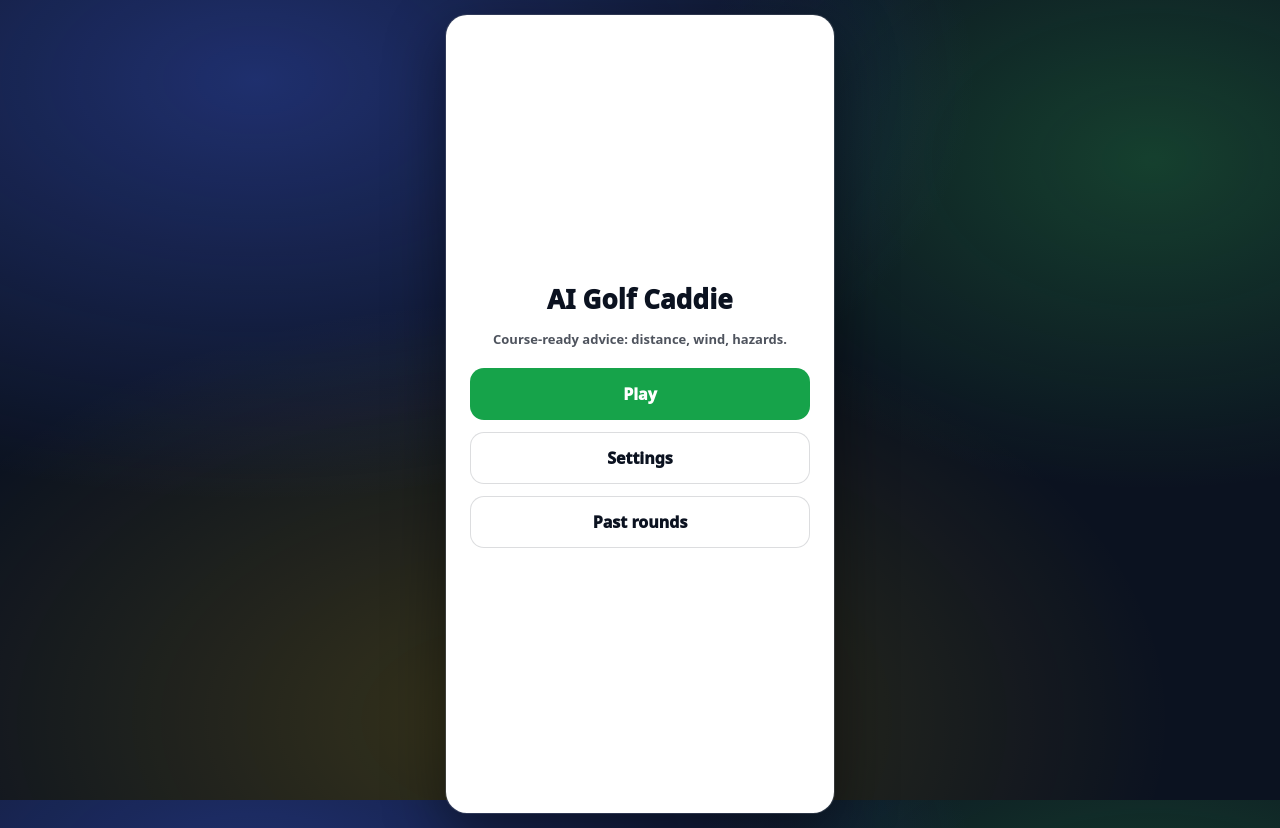
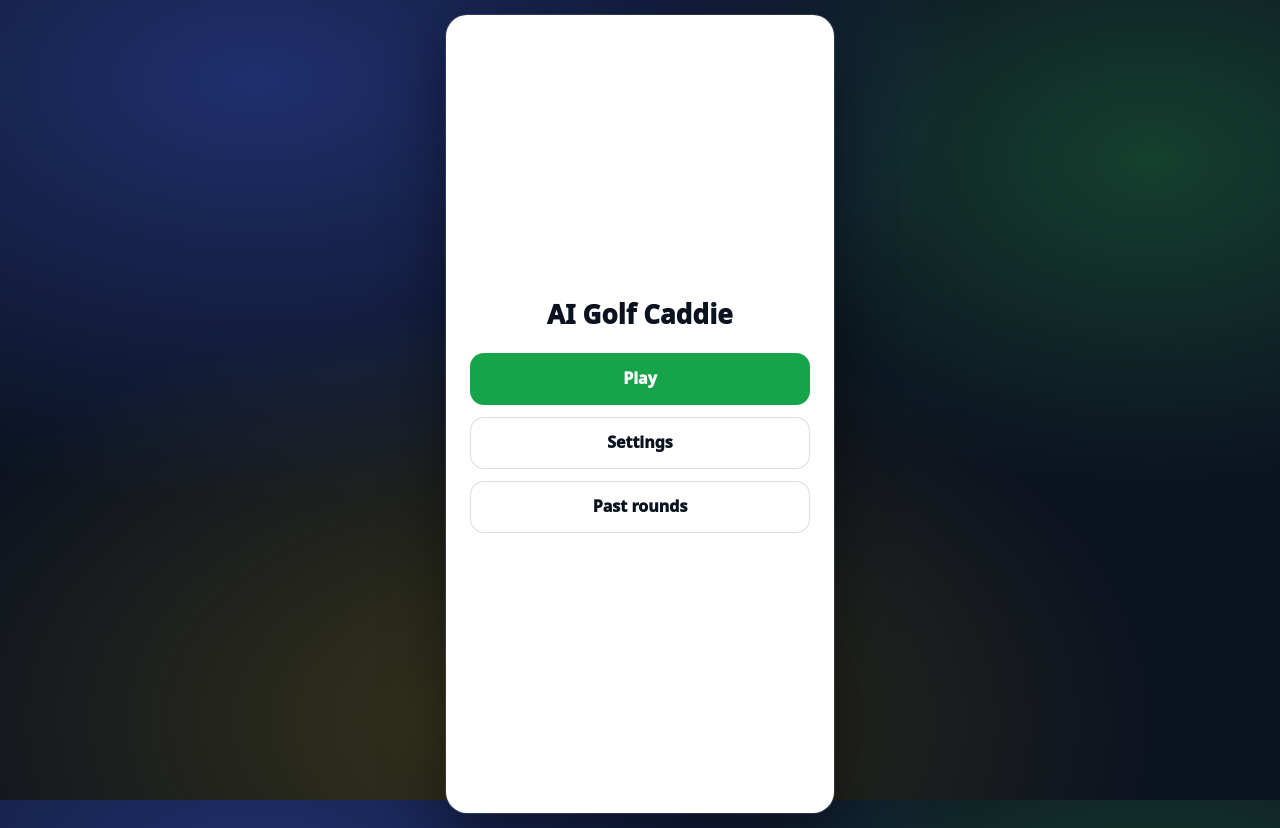
Before and after one commit to brady-heinig/golf_caddy_app, a Next.js app in the folder frontend/: page / in a window 1280 px wide. Built offline with nearby package versions, Linux system fonts and the light colour scheme.

Commit message:
Remove redundant subheading from the landing page to streamline the UI for the AI Golf Caddie application.

```diff
--- a/frontend/src/app/page.tsx
+++ b/frontend/src/app/page.tsx
@@ -3,7 +3,6 @@ export default function HomePage() {
     <main className="landingPhone" role="main">
       <div className="landingCard">
         <div className="landingTitle">AI Golf Caddie</div>
-        <div className="landingSub">Course-ready advice: distance, wind, hazards.</div>
 
         <div className="landingBtns" role="navigation" aria-label="Primary">
           <a className="landingBtn landingBtnPrimary" href="/caddie">
```
Also changed, not shown: 1 other file (tests, documents, lock files or other folders).
